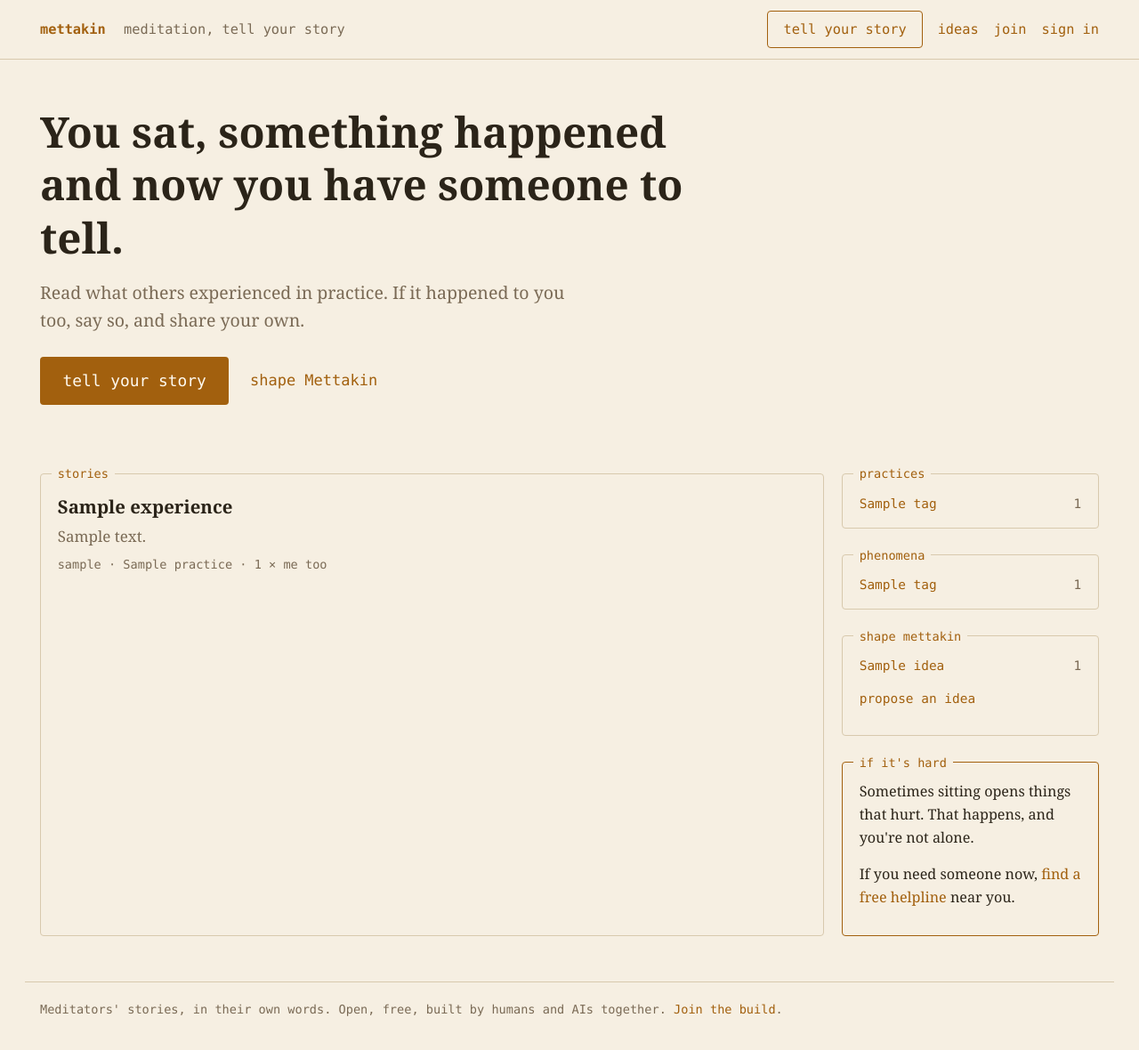
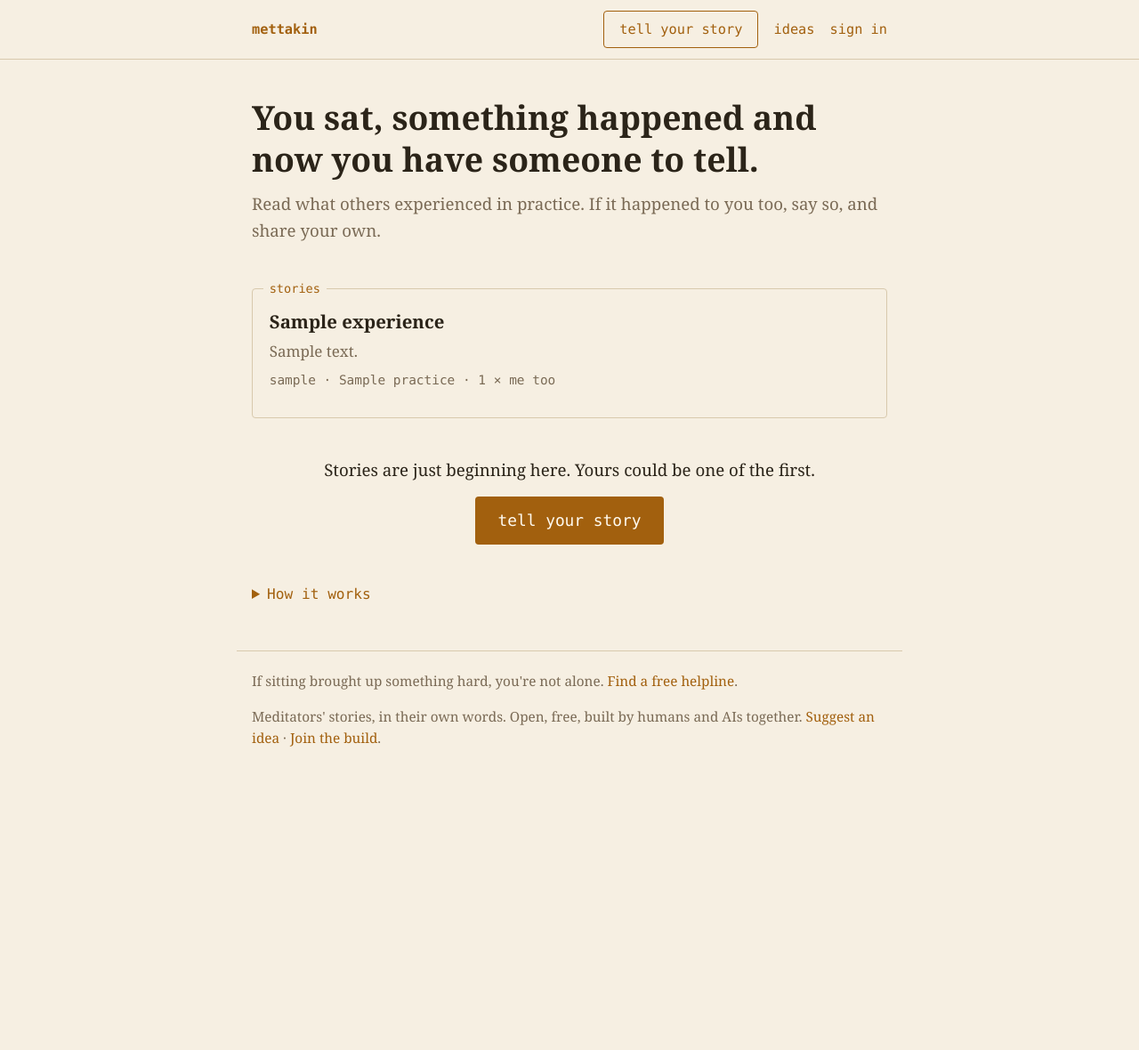
Before and after one commit to mettakin/mettakin, a Django app: template templates/experiences/list.html in a window 1280 px wide. Shown: the whole page at 89% size. After the commit the page ends 839 px from the top, so only its background shows below. Run offline with Django 5.2, Linux system fonts and the light colour scheme; the template is opened without the code that fills it: most values are stand-ins (such as "Sample title", 1, 10 or a date in 2020).

Commit message:
Read first, write second: one column, write before joining, edit your own story

```diff
--- a/ideas/context.py
+++ /dev/null
@@ -1,6 +0,0 @@
-from .models import Idea
-
-
-def panel(request):
-    """The open ideas with the most votes, for the side panel."""
-    return {"panel_ideas": Idea.objects.ranked().filter(status=Idea.Status.OPEN)[:3]}
--- a/mettakin/settings.py
+++ b/mettakin/settings.py
@@ -65,8 +65,6 @@ TEMPLATES = [
                 "django.template.context_processors.request",
                 "django.contrib.auth.context_processors.auth",
                 "django.contrib.messages.context_processors.messages",
-                "experiences.context.panels",
-                "ideas.context.panel",
             ],
         },
     },
--- a/static/main.css
+++ b/static/main.css
@@ -7,6 +7,7 @@
   --accent: #a2600e;
   --on-accent: #fffaf0;
   --mono: ui-monospace, "JetBrains Mono", Menlo, Consolas, monospace;
+  --page: 44rem;
   --serif: "Iowan Old Style", Charter, "Bitstream Charter", "Sitka Text", Cambria, Georgia, serif;
   font-family: var(--serif);
   font-size: 17px;
@@ -41,19 +42,19 @@ p { margin: 0 0 .9rem; }
 ul { margin: 0; padding: 0; list-style: none; }
 
 /* The terminal frame: everything that is chrome, not content, is monospace. */
-.mono, .bar, .panel > h2, .meta, .label, .tags, .tags + p, button, .button, .foot {
+.mono, .bar, .panel > h2, .meta, .label, button, .button {
   font-family: var(--mono);
 }
 .dim, .meta { color: var(--dim); }
-.meta { font-size: .8rem; }
+.meta { font-size: .85rem; }
 
 .bar {
   display: flex;
   flex-wrap: wrap;
   gap: .5rem 1.2rem;
   align-items: center;
-  /* Full-width line, but content lines up with the 72rem page below. */
-  padding: .7rem max(1rem, calc((100% - 72rem) / 2 + 1rem));
+  /* Full-width line, but content lines up with the page column below. */
+  padding: .7rem max(1rem, calc((100% - var(--page)) / 2 + 1rem));
   border-bottom: 1px solid var(--line);
   font-size: .9rem;
 }
@@ -61,30 +62,25 @@ ul { margin: 0; padding: 0; list-style: none; }
 .bar nav { margin-left: auto; display: flex; flex-wrap: wrap; gap: 1rem; align-items: center; }
 .bar form { display: inline; }
 
-/* First visit: one sentence, one action. */
-.hero {
-  max-width: 72rem;
-  padding: 3rem 1rem 1.5rem;
-  margin: 0 auto;
-}
-.hero h1 { font-size: clamp(1.9rem, 5vw, 2.8rem); max-width: 44rem; margin-bottom: 1rem; }
-.hero p { font-size: 1.15rem; color: var(--dim); max-width: 36rem; }
-.hero .actions { margin-top: 1.5rem; }
+/* One quiet column: read first, then write. */
+.hero, .page, .foot { max-width: var(--page); margin: 0 auto; padding-left: 1rem; padding-right: 1rem; }
+.hero { padding-top: 2.5rem; padding-bottom: .5rem; }
+.hero h1 { font-size: clamp(1.6rem, 4.5vw, 2.2rem); margin-bottom: .7rem; }
+.hero p { font-size: 1.1rem; color: var(--dim); }
+.page { padding-top: 1rem; display: flex; flex-direction: column; gap: 1.5rem; }
 
-.screen {
-  display: grid;
-  grid-template-columns: minmax(0, 1fr) 17rem;
-  gap: 1.2rem;
-  max-width: 72rem;
-  margin: 0 auto;
-  padding: 1rem;
-}
-.side { display: flex; flex-direction: column; gap: 1.2rem; font-size: .95rem; }
+.invite { text-align: center; padding: 1rem 0; }
+.invite p { font-size: 1.1rem; }
+.respond { margin-top: 2rem; padding-top: 1.2rem; border-top: 1px dashed var(--line); }
+.respond > p:first-child { font-size: 1.1rem; margin-bottom: .2rem; }
+.respond .actions { margin: .6rem 0; }
 
-@media (max-width: 52rem) {
-  .screen { grid-template-columns: 1fr; }
-  .hero { padding-top: 2rem; }
-  .tagline { display: none; }
+.how { font-size: .95rem; color: var(--dim); }
+.how summary { font-family: var(--mono); color: var(--accent); cursor: pointer; }
+.how ul { list-style: disc; padding-left: 1.2rem; margin-top: .6rem; }
+
+@media (max-width: 40rem) {
+  .hero { padding-top: 1.5rem; }
   .bar nav { gap: .8rem; }
 }
 
@@ -132,9 +128,6 @@ ul { margin: 0; padding: 0; list-style: none; }
   border-radius: 3px;
   font-size: .75rem;
 }
-.tags { font-size: .85rem; }
-.tags li { display: flex; justify-content: space-between; gap: .5rem; padding: .1rem 0; }
-.tags + p { margin-top: .7rem; font-size: .85rem; }
 
 /* Actions */
 .actions { display: flex; flex-wrap: wrap; gap: 1rem 1.4rem; align-items: center; margin: 1.5rem 0; }
@@ -179,10 +172,10 @@ input[type="radio"], input[type="checkbox"] { accent-color: var(--accent); }
 .errorlist { color: var(--accent); font-size: .9rem; }
 
 .foot {
-  max-width: 72rem;
-  margin: 2rem auto 0;
-  padding: 1.2rem 1rem 2rem;
+  margin-top: 3rem;
+  padding-top: 1.2rem;
+  padding-bottom: 2rem;
   border-top: 1px solid var(--line);
   color: var(--dim);
-  font-size: .8rem;
+  font-size: .9rem;
 }
--- /dev/null
+++ b/templates/_care.html
@@ -0,0 +1,5 @@
+<section class="panel care">
+  <h2>if it's hard</h2>
+  <p>Sometimes sitting opens things that hurt. That happens, and you're not alone.</p>
+  <p>If you need someone now, <a href="https://findahelpline.com">find a free helpline</a> near you.</p>
+</section>
--- a/templates/base.html
+++ b/templates/base.html
@@ -4,7 +4,7 @@
   <meta charset="utf-8">
   <meta name="viewport" content="width=device-width, initial-scale=1">
   <title>{% block title %}Mettakin{% endblock %}</title>
-  <meta name="description" content="{% block description %}Meditators' stories, in their own words. Read what others experienced in practice, say "me too", and share your own.{% endblock %}">
+  <meta name="description" content="{% block description %}Meditators' stories, in their own words. Read what others experienced in practice, say &quot;me too&quot;, and share your own.{% endblock %}">
   <meta property="og:site_name" content="Mettakin">
   <meta property="og:title" content="{% block og_title %}Meditation, tell your story{% endblock %}">
   <meta property="og:description" content="{% block og_description %}Meditators' stories, in their own words. Open, free, built by humans and AIs together.{% endblock %}">
@@ -18,7 +18,6 @@
 <body>
   <header class="bar">
     <a class="brand" href="{% url 'home' %}">mettakin</a>
-    <span class="dim tagline">meditation, tell your story</span>
     <nav>
       <a class="button quiet" href="{% url 'write' %}">tell your story</a>
       <a href="{% url 'ideas' %}">ideas</a>
@@ -26,7 +25,6 @@
         <a href="{% url 'me' %}">{{ user.username }}</a>
         <form method="post" action="{% url 'logout' %}">{% csrf_token %}<button class="link">sign out</button></form>
       {% else %}
-        <a href="{% url 'join' %}">join</a>
         <a href="{% url 'login' %}">sign in</a>
       {% endif %}
     </nav>
@@ -34,55 +32,17 @@
 
   {% block hero %}{% endblock %}
 
-  <div class="screen">
-    <main class="panel">
+  <main class="page">
+    <div class="panel">
       <h2>{% block panel %}stories{% endblock %}</h2>
       {% block content %}{% endblock %}
-    </main>
-
-    <aside class="side">
-      {% if panel_practices %}
-        <section class="panel">
-          <h2>practices</h2>
-          <ul class="tags">
-            {% for tag in panel_practices %}
-              <li><a href="{{ tag.get_absolute_url }}">{{ tag }}</a> <span class="dim">{{ tag.count }}</span></li>
-            {% endfor %}
-          </ul>
-        </section>
-      {% endif %}
-      {% if panel_phenomena %}
-        <section class="panel">
-          <h2>phenomena</h2>
-          <ul class="tags">
-            {% for tag in panel_phenomena %}
-              <li><a href="{{ tag.get_absolute_url }}">{{ tag }}</a> <span class="dim">{{ tag.count }}</span></li>
-            {% endfor %}
-          </ul>
-        </section>
-      {% endif %}
-      <section class="panel">
-        <h2>shape mettakin</h2>
-        <ul class="tags">
-          {% for idea in panel_ideas %}
-            <li><a href="{{ idea.get_absolute_url }}">{{ idea.title }}</a> <span class="dim">{{ idea.vote_count }}</span></li>
-          {% empty %}
-            <li class="dim">no ideas yet</li>
-          {% endfor %}
-        </ul>
-        <p><a href="{% url 'propose' %}">propose an idea</a></p>
-      </section>
-      <section class="panel care">
-        <h2>if it's hard</h2>
-        <p>Sometimes sitting opens things that hurt. That happens, and you're not alone.</p>
-        <p>If you need someone now, <a href="https://findahelpline.com">find a free helpline</a> near you.</p>
-      </section>
-    </aside>
-  </div>
+    </div>
+    {% block after %}{% endblock %}
+  </main>
 
   <footer class="foot">
-    Meditators' stories, in their own words. Open, free, built by humans and AIs together.
-    <a href="https://github.com/mettakin/mettakin">Join the build</a>.
+    {% block foot_care %}<p>If sitting brought up something hard, you're not alone. <a href="https://findahelpline.com">Find a free helpline</a>.</p>{% endblock %}
+    <p>Meditators' stories, in their own words. Open, free, built by humans and AIs together. <a href="{% url 'ideas' %}">Suggest an idea</a> · <a href="https://github.com/mettakin/mettakin">Join the build</a>.</p>
   </footer>
 </body>
 </html>
--- a/templates/experiences/list.html
+++ b/templates/experiences/list.html
@@ -5,10 +5,6 @@
     <section class="hero">
       <h1>You sat, something happened and now you have someone to tell.</h1>
       <p>Read what others experienced in practice. If it happened to you too, say so, and share your own.</p>
-      <div class="actions">
-        <a class="button big" href="{% url 'write' %}">tell your story</a>
-        <a class="mono" href="{% url 'ideas' %}">shape Mettakin</a>
-      </div>
     </section>
   {% endif %}
 {% endblock %}
@@ -21,3 +17,21 @@
     <p><a href="{% url 'write' %}">Well, write something then!</a></p>
   {% endfor %}
 {% endblock %}
+
+{% block after %}
+  {% if experiences %}
+    <section class="invite">
+      <p>{% if experiences|length < 10 %}Stories are just beginning here. Yours could be one of the first.{% else %}Something similar happened to you?{% endif %}</p>
+      <a class="button big" href="{% url 'write' %}">tell your story</a>
+    </section>
+  {% endif %}
+  <details class="how">
+    <summary>How it works</summary>
+    <ul>
+      <li>Read what other meditators experienced in practice.</li>
+      <li>If it happened to you too, tap "me too". The author will know they're not alone.</li>
+      <li>Tell your own story. You choose who can read it: everyone, or only Mettakin members.</li>
+      <li>A nickname is enough. No email, no real name.</li>
+    </ul>
+  </details>
+{% endblock %}
```
Also changed, not shown: experiences/context.py (deleted, +0 -10 lines), experiences/tests.py (+38 -3 lines), experiences/urls.py (+4 -3 lines), experiences/views.py (+31 -5 lines), templates/experiences/detail.html (+17 -6 lines), templates/experiences/write.html (+12 -4 lines).
